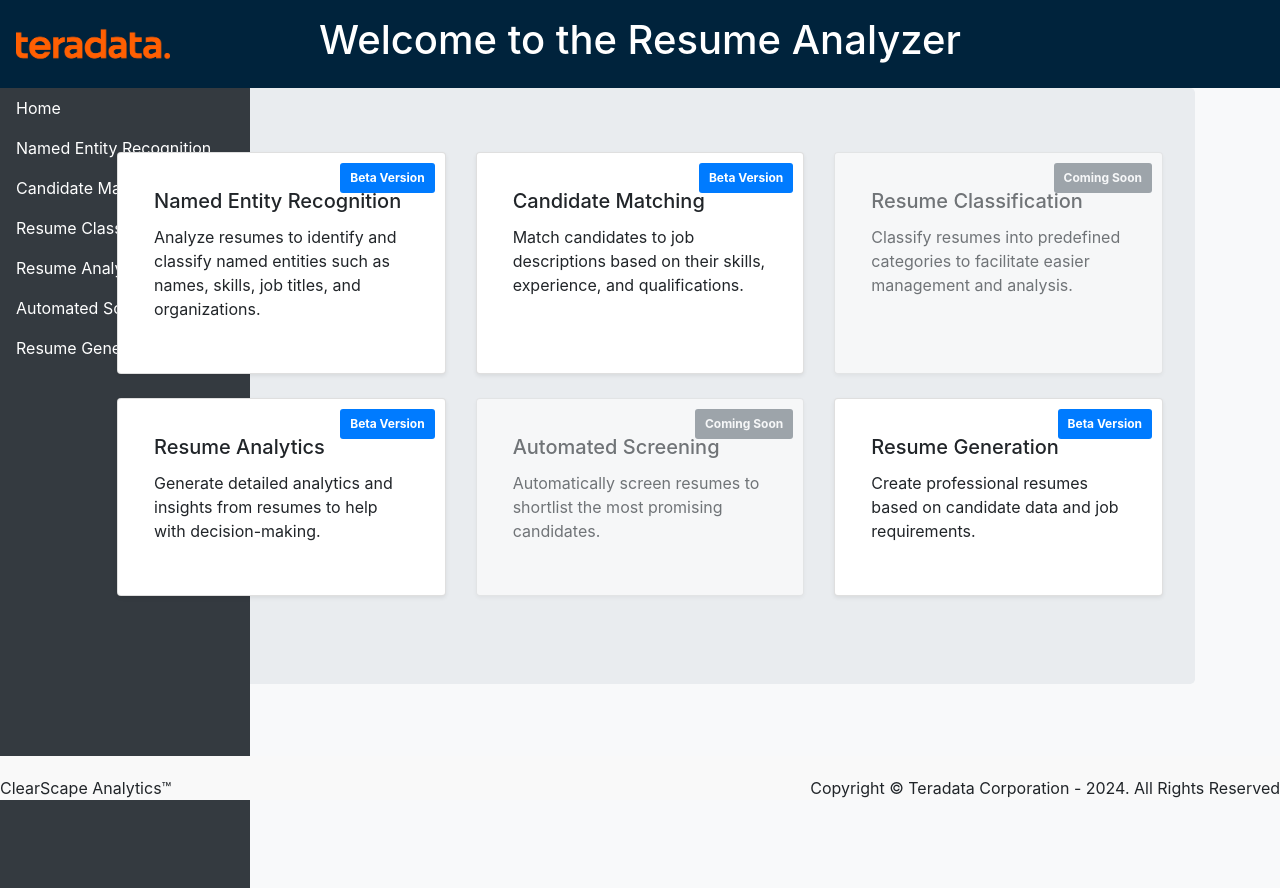
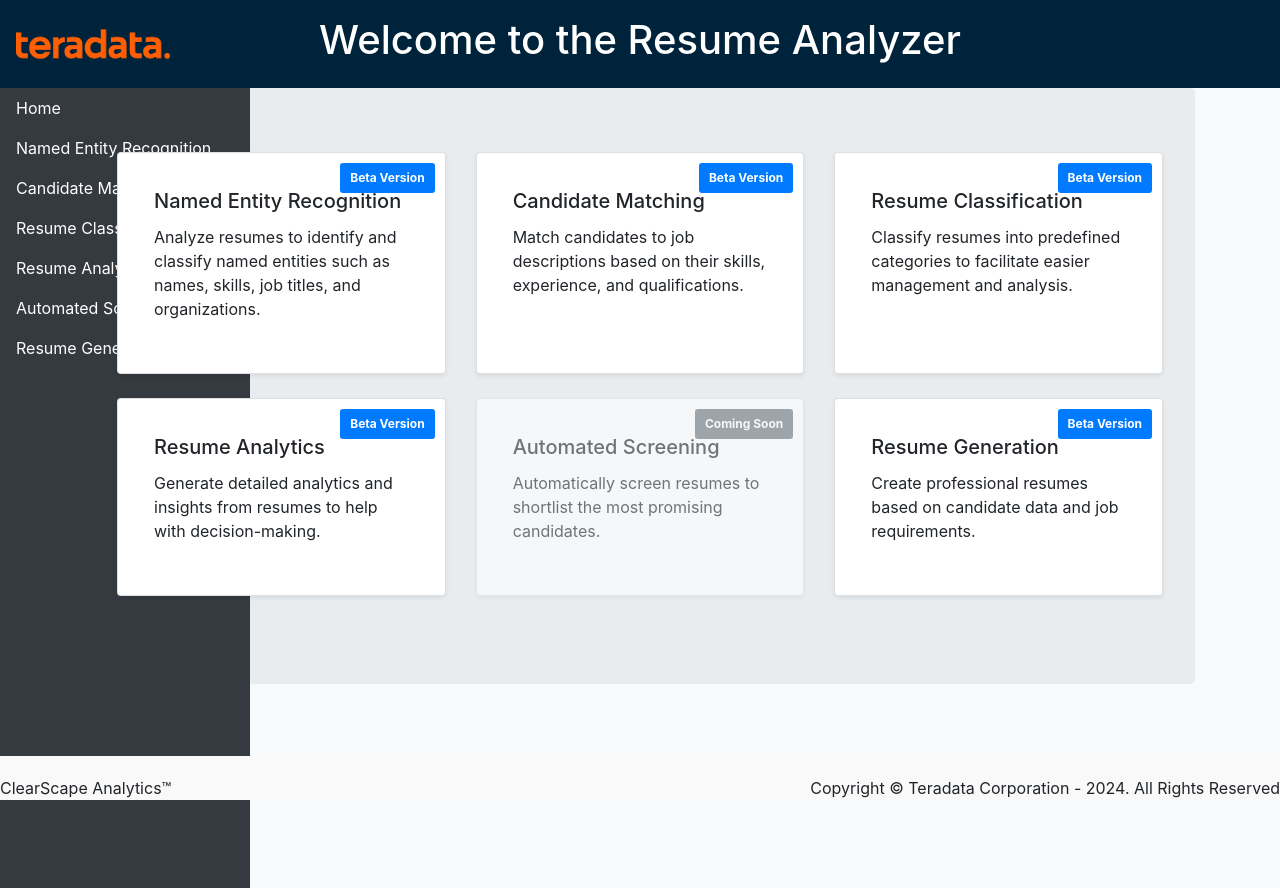
Before and after one commit to ForbiddenDevil/resume-analyzer, a Django app: page / in a window 1280 px wide. Run offline with Django 5.2, Linux system fonts and the light colour scheme; some libraries are stand-ins or nearby versions.

Commit message:
Updated requirements and index

```diff
--- a/requirements.txt
+++ b/requirements.txt
@@ -5,3 +5,4 @@ openai
 textract
 python-dotenv
 pandas
+pdf2docx
--- a/resume_classification/views.py
+++ b/resume_classification/views.py
@@ -4,15 +4,10 @@ from django.conf import settings
 from django.core.files.base import ContentFile
 from pdf2docx import Converter
 import os
-import re
-import spacy
-import string
 import textract
 import pandas as pd
 from teradataml import *
-import getpass
 
-from sklearn.feature_extraction.text import CountVectorizer
 
 import warnings
 warnings.filterwarnings('ignore')
--- a/templates/index.html
+++ b/templates/index.html
@@ -31,12 +31,12 @@
 
         <!-- Resume Classification Card (Coming Soon) -->
         <div class="col-lg-4 mb-4">
-            <div class="card shadow-sm h-100 p-3 faded">
+            <div class="card shadow-sm h-100 p-3">
                 <div class="card-body">
                     <h5 class="card-title">Resume Classification</h5>
                     <p class="card-text">Classify resumes into predefined categories to facilitate easier management and analysis.</p>
-                    <a href="#" class="stretched-link"></a>
-                    <div class="tag-coming-soon">Coming Soon</div>
+                    <a href="{% url 'resume_classification' %}" class="stretched-link"></a>
+                    <div class="tag-beta">Beta Version</div>
                 </div>
             </div>
         </div>
```
